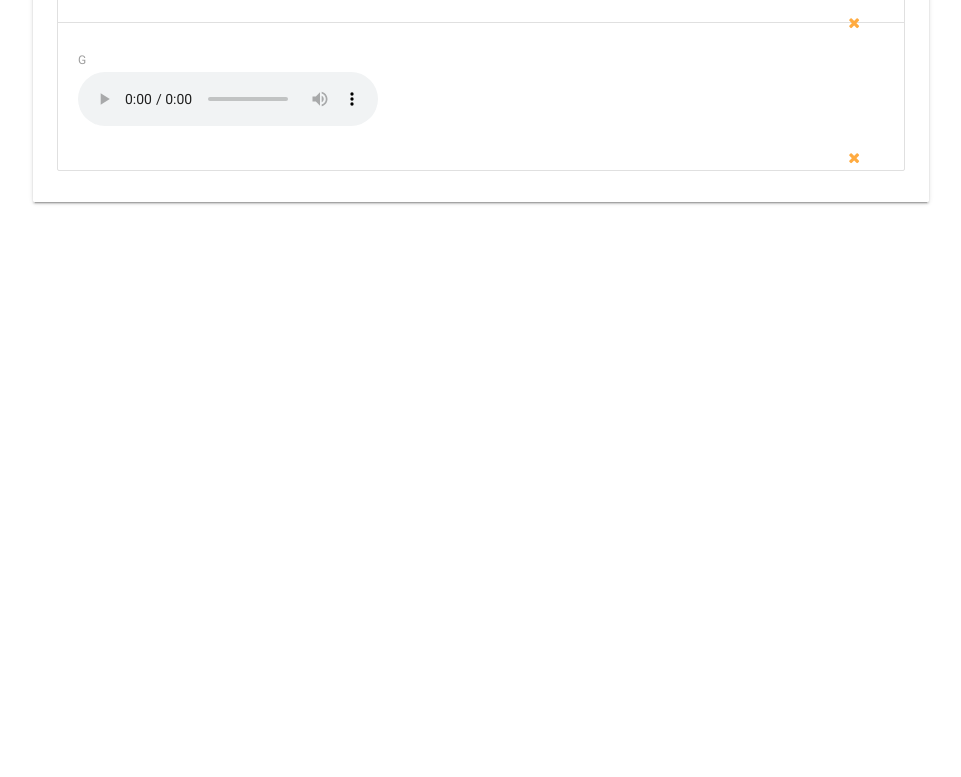
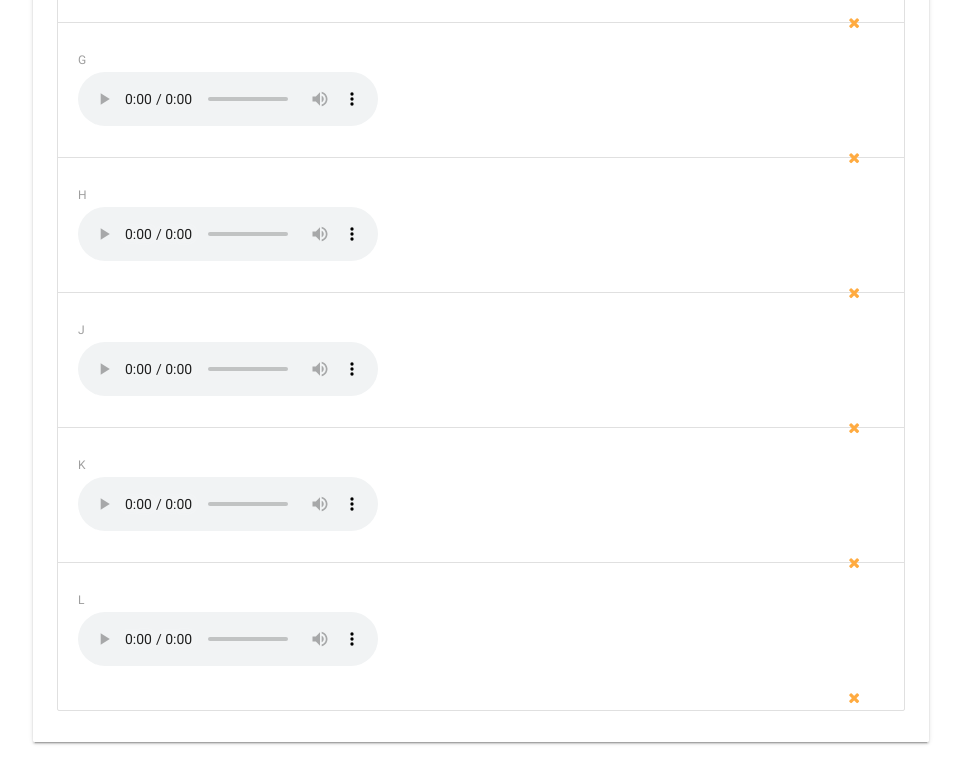
Before and after one commit to TurtleWolf/pianoMACHINE, a plain HTML site: page index.html in a window 1280 px wide. Shown: the part 649-1426 px from the top of the page, without its empty margins (159-1120 px from the left). Before the commit the page ends 886 px from the top, so only its background shows below. Drawn offline with nearby package versions, Linux system fonts and the light colour scheme.

Commit message:
added four more audio tags
added four more audio tags

```diff
--- a/index.html
+++ b/index.html
@@ -100,6 +100,70 @@
                   <i class="fa fa-remove"></i>
                 </a>
               </li>
+                            <li class="collection-item">
+                <p>
+                  <label for="t-rex-roar-loop">
+                    H
+                  </label>
+                  <br />
+                  <!-- This time we use the source element instead of the src attribute -->
+                  <audio id="t-rex-roar-loop" controls >
+                    <source type="audio/mpeg" src="https://github.com/TurtleWolf/pianoMACHINE/blob/master/mp3/c2.mp3?raw=true" />
+                    Your browser does not support the <code>audio</code> element.
+                  </audio>
+                </p>
+                <a href="#" class="delete-item secondary-content">
+                  <i class="fa fa-remove"></i>
+                </a>
+              </li>
+                            <li class="collection-item">
+                <p>
+                  <label for="t-rex-roar-loop">
+                    J
+                  </label>
+                  <br />
+                  <!-- This time we use the source element instead of the src attribute -->
+                  <audio id="t-rex-roar-loop" controls >
+                    <source type="audio/mpeg" src="https://github.com/TurtleWolf/pianoMACHINE/blob/master/mp3/d1.mp3?raw=true" />
+                    Your browser does not support the <code>audio</code> element.
+                  </audio>
+                </p>
+                <a href="#" class="delete-item secondary-content">
+                  <i class="fa fa-remove"></i>
+                </a>
+              </li>
+                            <li class="collection-item">
+                <p>
+                  <label for="t-rex-roar-loop">
+                    K
+                  </label>
+                  <br />
+                  <!-- This time we use the source element instead of the src attribute -->
+                  <audio id="t-rex-roar-loop" controls >
+                    <source type="audio/mpeg" src="https://github.com/TurtleWolf/pianoMACHINE/blob/master/mp3/d1s.mp3?raw=true" />
+                    Your browser does not support the <code>audio</code> element.
+                  </audio>
+                </p>
+                <a href="#" class="delete-item secondary-content">
+                  <i class="fa fa-remove"></i>
+                </a>
+              </li>
+                            <li class="collection-item">
+                <p>
+                  <label for="t-rex-roar-loop">
+                    L
+                  </label>
+                  <br />
+                  <!-- This time we use the source element instead of the src attribute -->
+                  <audio id="t-rex-roar-loop" controls >
+                    <source type="audio/mpeg" src="https://github.com/TurtleWolf/pianoMACHINE/blob/master/mp3/e1.mp3?raw=true" />
+                    Your browser does not support the <code>audio</code> element.
+                  </audio>
+                </p>
+                <a href="#" class="delete-item secondary-content">
+                  <i class="fa fa-remove"></i>
+                </a>
+              </li>
             </ul>
           </div>
         </div>
```
